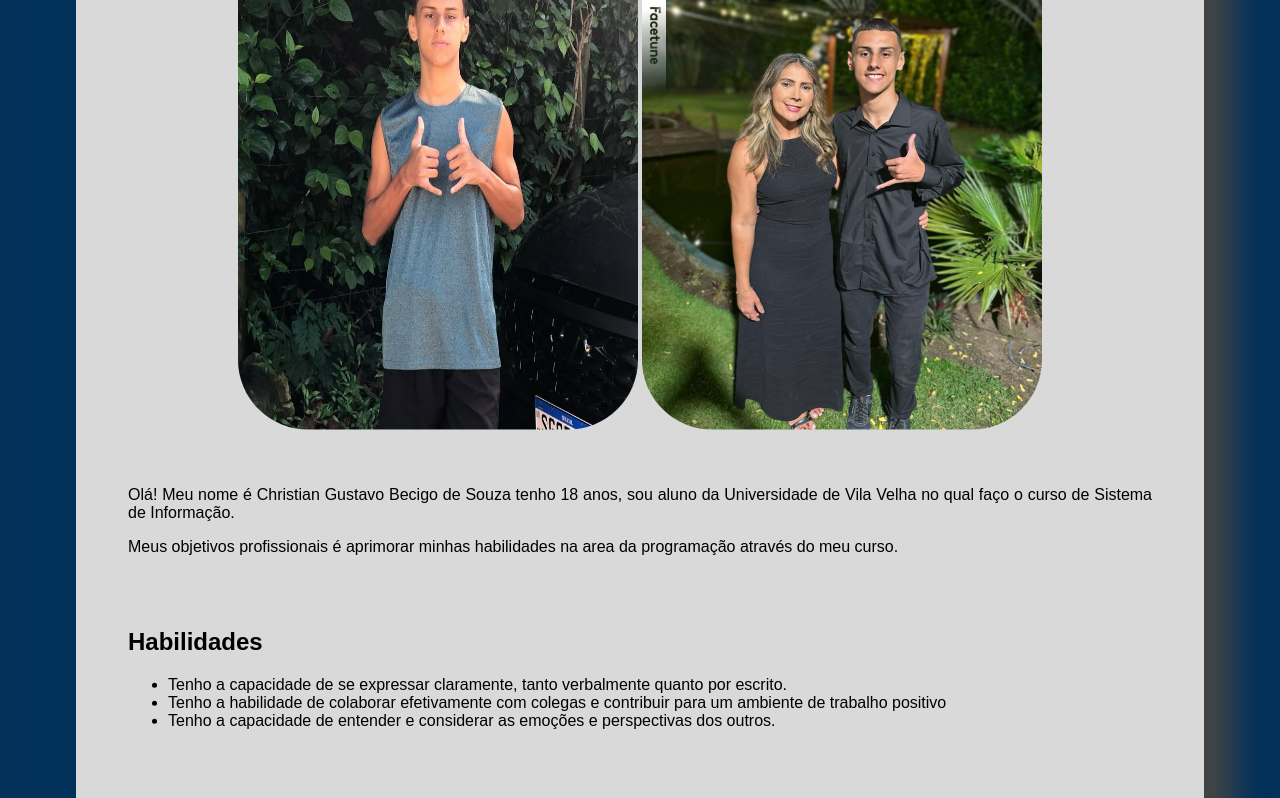
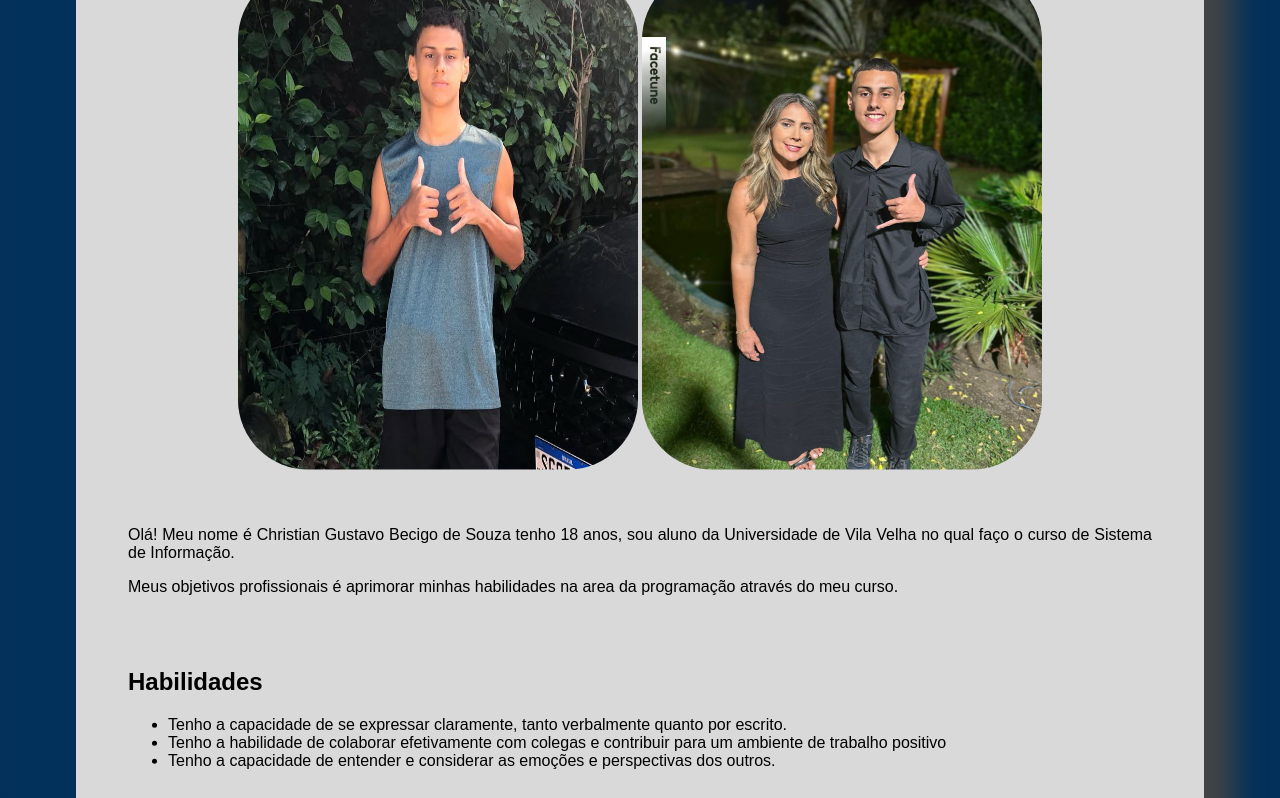
Before and after one commit to Christianhub07/LP-SI1N-2-CSW, a plain HTML site: page index.html in a window 1280 px wide. Shown: the top 798 px of the page. Drawn offline with Linux system fonts and the light colour scheme.

Commit message:
index.html

```diff
--- a/index.html
+++ b/index.html
@@ -31,7 +31,7 @@
        width: 80%;
        margin: auto;
        position: absolute;
-       top: 173%;
+       top: 178%;
        left: 50%;
        transform: translate(-50%,-50%);
        border-radius: 30px;
```
